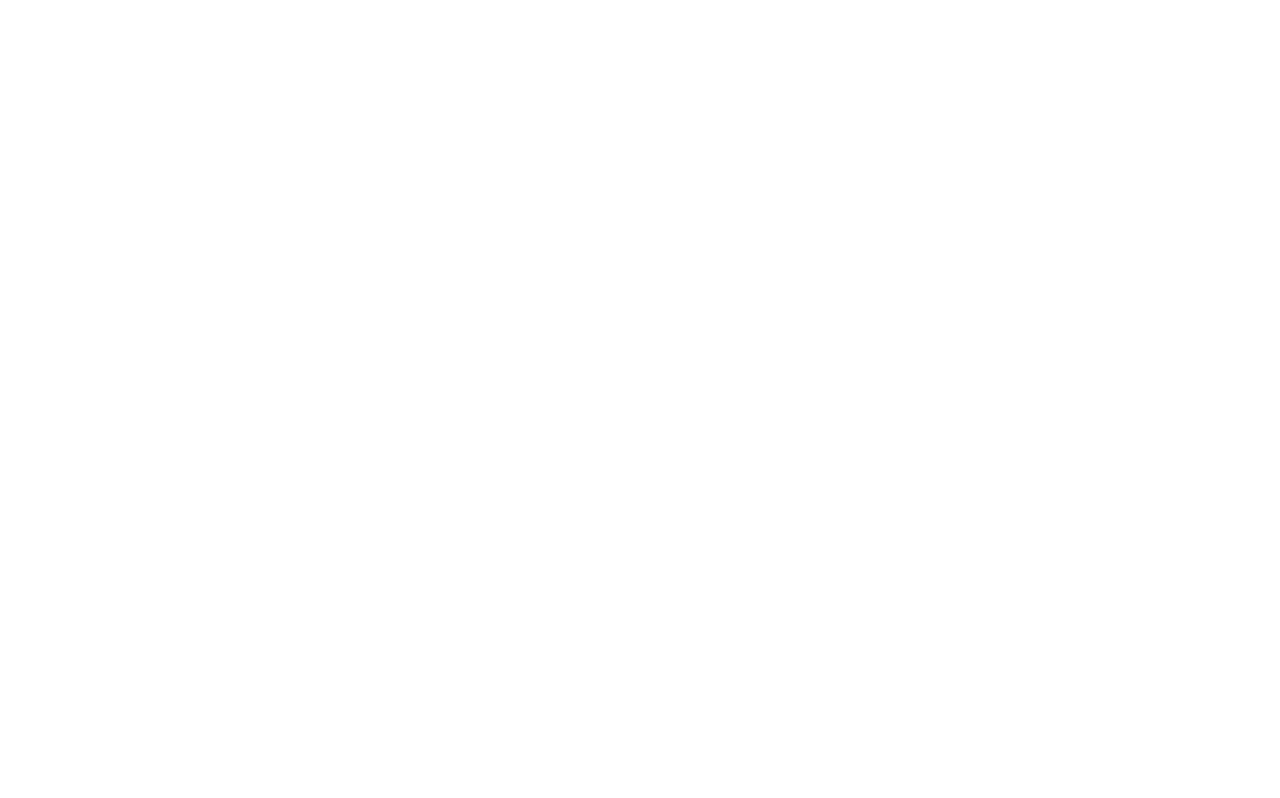
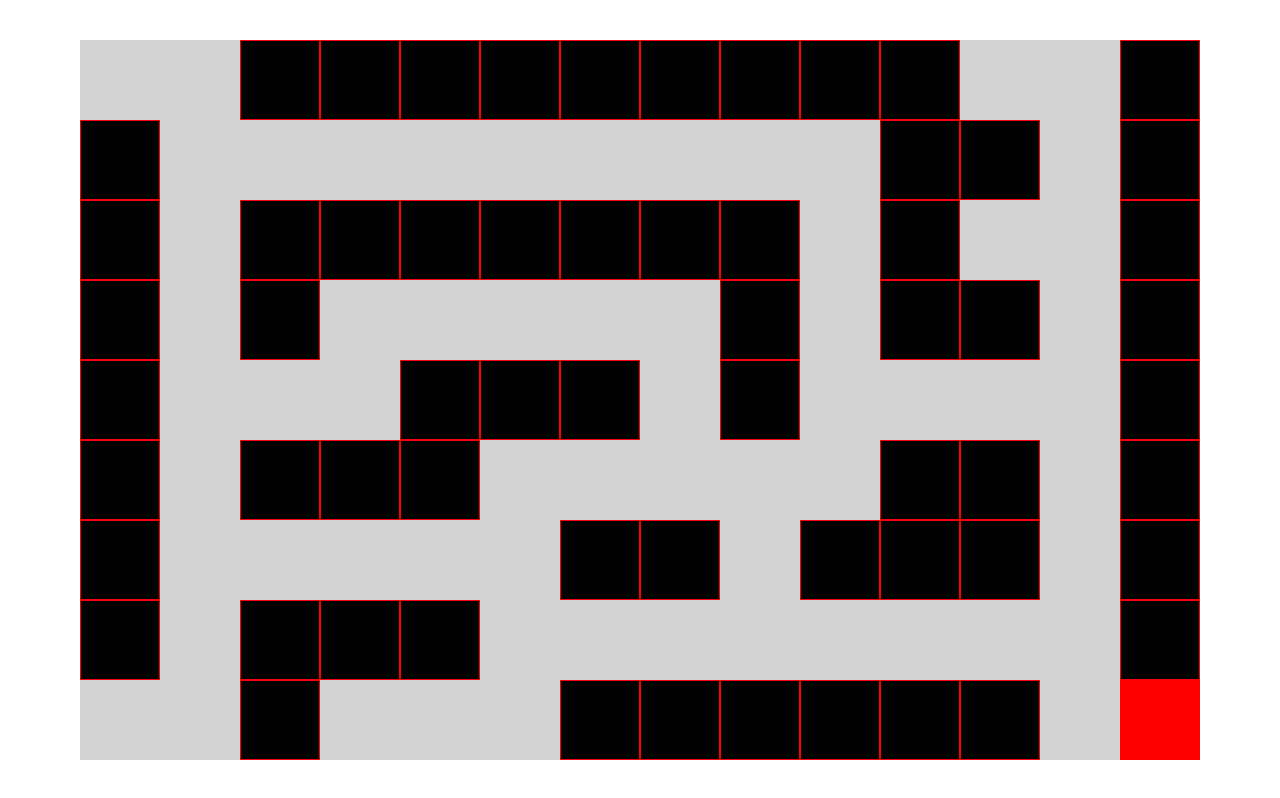
Before and after one commit to Osky772/js-test-game, a plain HTML site: page index.html in a window 1280 px wide. Drawn offline with Linux system fonts and the light colour scheme.

Commit message:
deliver game code packed in IIFE

```diff
--- a/deliver.js
+++ b/deliver.js
@@ -1,3 +1,4 @@
+(function(){
     const body = document.querySelector("body");
     const deliverContainer = document.querySelector(".deliver-map");
 
@@ -209,3 +210,5 @@ function deliverTo() {
         return homesCords[index];
     };
     const deliverCords = deliverTo();
+
+}());
--- a/index.html
+++ b/index.html
@@ -9,10 +9,10 @@
 </head>
 <body>
 
-    <!-- <div class="deliver-map">
-    </div> -->
+    <div class="deliver-map">
+    </div>
 
     <!-- <script src="script.js"></script> -->
-    <!-- <script src="deliver.js"></script> -->
+    <script src="deliver.js"></script>
 </body>
 </html>
```
Lines whose indentation alone changed are shown as unchanged.
